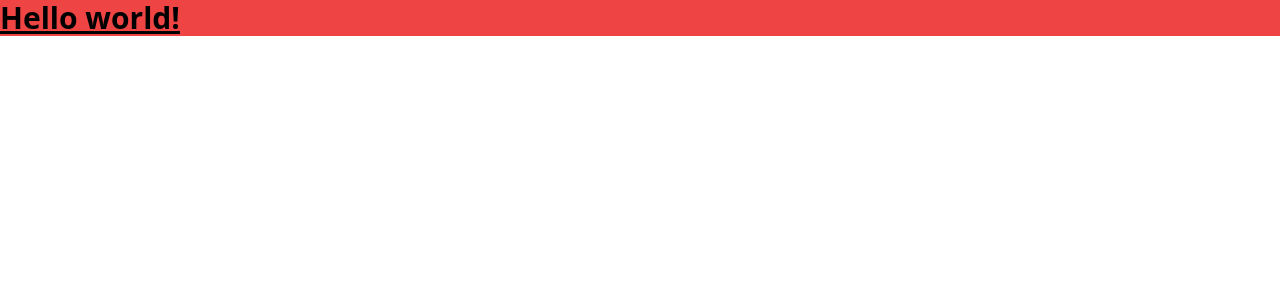
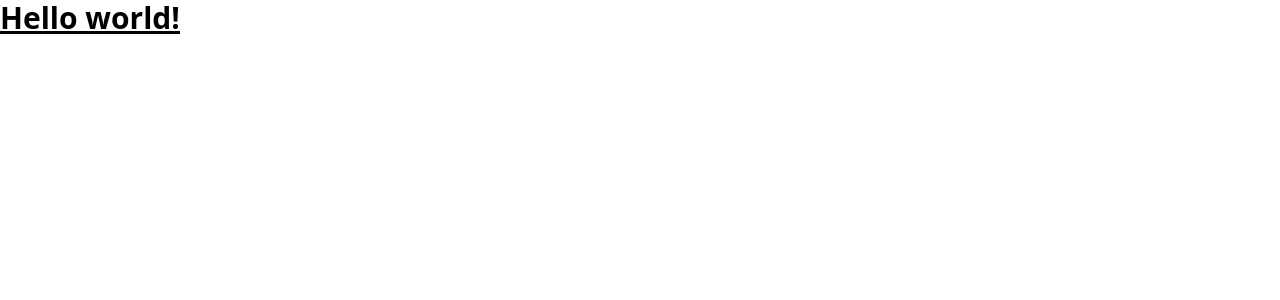
Before and after one commit to hamzarahmoun/avatar, a React (Vite) app: page / in a window 1280 px wide. Shown: the top 300 px of the page. Built offline with nearby package versions, Linux system fonts and the light colour scheme.

Commit message:
deployemente

```diff
--- a/src/App.jsx
+++ b/src/App.jsx
@@ -3,7 +3,7 @@
 const App = () => {
   return (
     <>
-      <h1 className="text-3xl font-bold underline bg-red-500">
+      <h1 className="text-3xl font-bold underline">
     Hello world!
   </h1>
     </>
```
